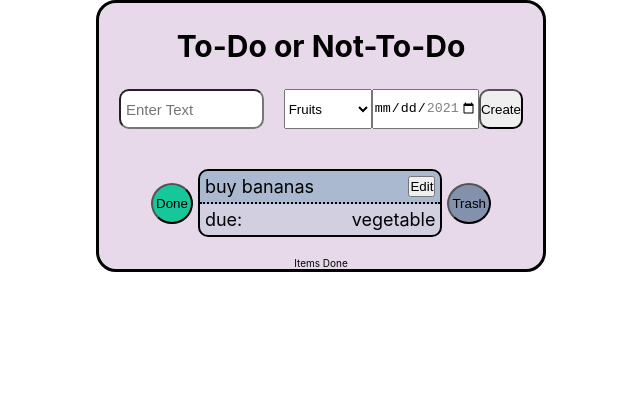
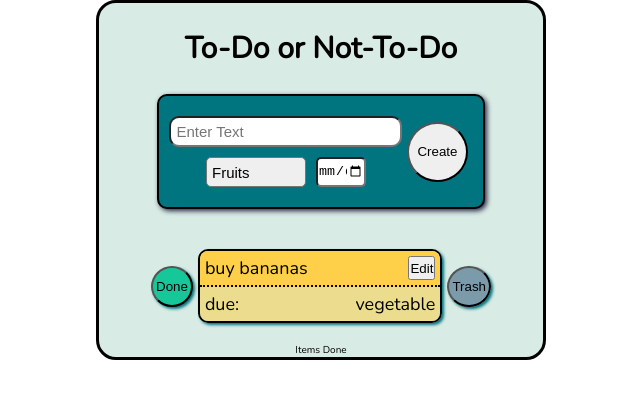
Before and after one commit to Joshchae/todolist03, a React (Create React App) app: page / in a window 1280 px wide. Shown: the top 398 px of the page, without its empty margins (319-959 px from the left). Built offline with nearby package versions, Linux system fonts and the light colour scheme.

Commit message:
Input Styling

```diff
--- a/public/index.html
+++ b/public/index.html
@@ -9,6 +9,9 @@
       name="description"
       content="Web site created using create-react-app"
     />
+    <!-- GOOGLE FONTS LINK -->
+    <link rel="preconnect" href="https://fonts.gstatic.com">
+    <link href="https://fonts.googleapis.com/css2?family=Titillium+Web&family=Nunito&display=swap" rel="stylesheet">
     <link rel="apple-touch-icon" href="%PUBLIC_URL%/logo192.png" />
     <!--
       manifest.json provides metadata used when your web app is installed on a
--- a/src/App.css
+++ b/src/App.css
@@ -8,10 +8,12 @@
 
 body {
   box-sizing: border-box;
+  font-family: 'Nunito', sans-serif;
 }
 
 html {
   font-size: 62.5%;
+
 }
 
 /* General Styling Elements */
@@ -28,7 +30,7 @@ html {
   justify-content: center;
   align-items: center;
   text-align: center;
-  background-color: #e7d9ea;
+  background-color: #d8ebe4;
   width: 450px;
   border: 3px solid black;
   border-radius: 20px;
--- a/src/components/Input/ButtonCreate.js
+++ /dev/null
@@ -1 +0,0 @@
-r
--- a/src/components/Input/Input.css
+++ b/src/components/Input/Input.css
@@ -1,18 +1,59 @@
 .input {
     display: flex;
     margin: 2rem;
-    height: 4rem;
+    padding: 1rem;
+    background-color: #007580;
+    border: 2px solid black;
+    border-radius: 10px;
+    box-shadow: 2px 2px 5px #282846;
 }
+
+.input__inputfields {
+    display: flex;
+    flex-direction: column;
+    align-items: center;
+}
+
 .input__textfield {
     width: 100%;
     padding: 0.5rem;
-    margin-right: 2rem;
+    margin: 1rem;
     font-size: 1.5rem;
     border-radius: 10px;
 }
 
-.input__createbutton {
+.input__create-button {
     height: 100%;
-    width: 7rem;
-    border-radius: 10px;
+    display: flex;
+    align-items: center;
 }
+
+.btn--create {
+    margin: 0.5rem;
+    padding: 0.8rem;
+    height: 6rem;
+    border-radius: 50%;
+}
+
+.input__category-and-date {
+    display: flex;
+    margin-bottom: 1rem;
+    justify-content: center;
+}
+
+.category-select {
+    appearance: none;
+    display: inline-block;
+    width: 10rem;
+    height: 3rem;
+    border-radius: 5px;
+    font-size: 1.5rem;
+    padding: 0.5rem;
+    margin-right: 1rem;
+}
+
+.due-date-select {
+    width: 5rem;
+    border-radius: 5px;
+    height: 3rem;
+}
--- a/src/components/Input/Input.js
+++ b/src/components/Input/Input.js
@@ -20,17 +20,23 @@ function Input({action, changeCategory}) {
 
     return (
         <div className="input">
+            <div className="input__inputfields">
                 <input className="input__textfield" type="text" placeholder="Enter Text" ref={inputItem} />
-            <select onChange={onCategoryChange} className="different-category" ref={category}>
+                <div className="input__category-and-date">
+                    <select onChange={onCategoryChange} className="category-select" ref={category}>
                             <option value="fruits">Fruits</option>
                             <option value="kitchen">Kitchen</option>
                             <option value="vegetable">Vegetables</option>
                     </select>
-            <input type="date" ref={dateItem} id="start" name="trip-start"
+                    <input type="date" ref={dateItem} className="due-date-select"
 
                     min="2021-01-01"
                     max="2021-12-31"></input>
-             <button className="input__createbutton btn" onClick={onClick} type="button">Create</button>
+                </div>
+             </div>
+             <div className="input__create-button">
+                 <button className="btn btn--create" onClick={onClick} type="button">Create</button>
+             </div>
         </div>
     )
 }
--- a/src/components/ToDoItem/ToDoItem.css
+++ b/src/components/ToDoItem/ToDoItem.css
@@ -20,10 +20,14 @@
 
 .btn-round--done {
     background-color: #16c79a;
+    box-shadow: 2px 2px 3px #007580;
+
 }
 
 .btn-round--trash {
     background-color: #19456b7c;
+    box-shadow: 2px 2px 3px #007580;
+
 }
 
 .todoitem__content {
@@ -32,6 +36,7 @@
     width: 100%;
     border: 2px solid black;
     border-radius: 10px;
+    box-shadow: 2px 2px 3px #007580;
     overflow: hidden;
 }
 
@@ -40,7 +45,7 @@
     justify-content: space-between;
     padding: 0.5rem;
     border-bottom: 2px dotted black;
-    background-color: #11698e48;
+    background-color: #fed049;
 
 }
 
@@ -57,7 +62,7 @@
     display: flex;
     justify-content: space-between;
     padding: 0.5rem;
-    background-color: #11698e18;
+    background-color: #fed1498e;
 }
 
 
```
Also changed, not shown: src/components/ToDoItem/ToDoButtons.js (deleted, +0 -13 lines). Lines whose indentation alone changed are shown as unchanged.
